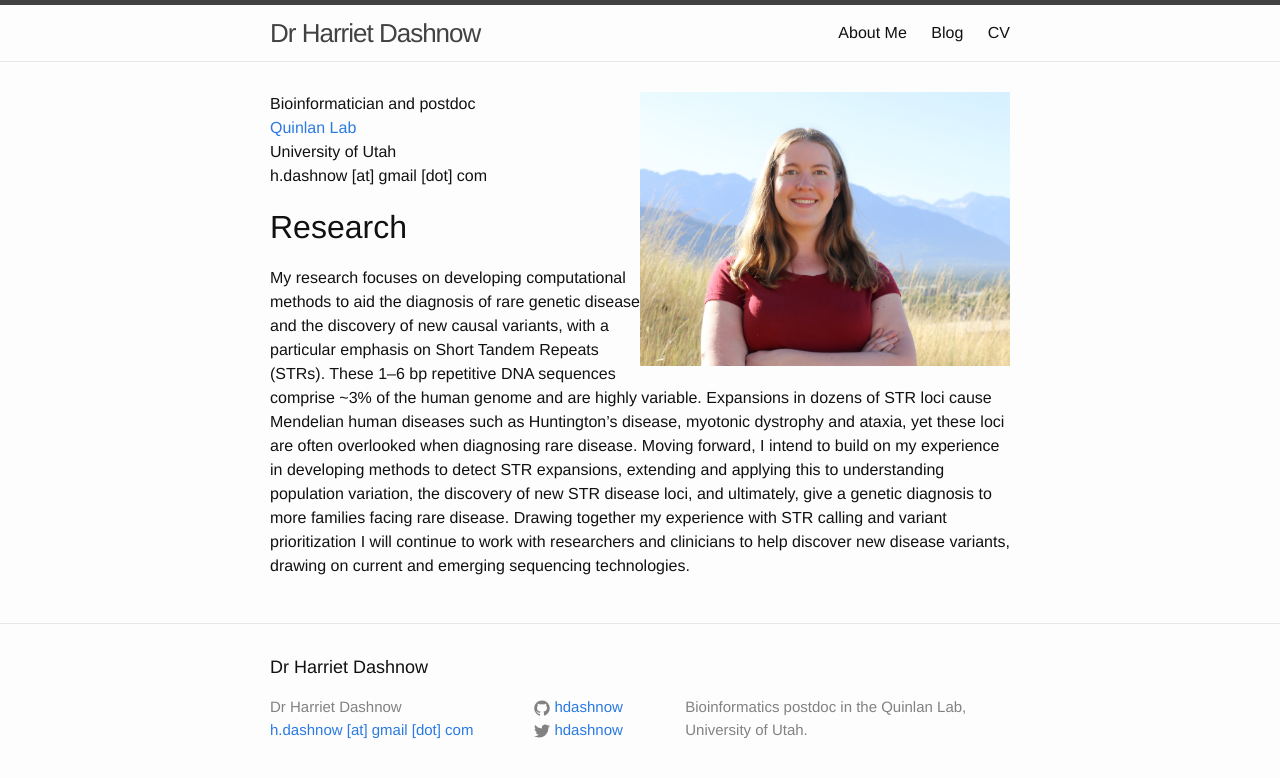
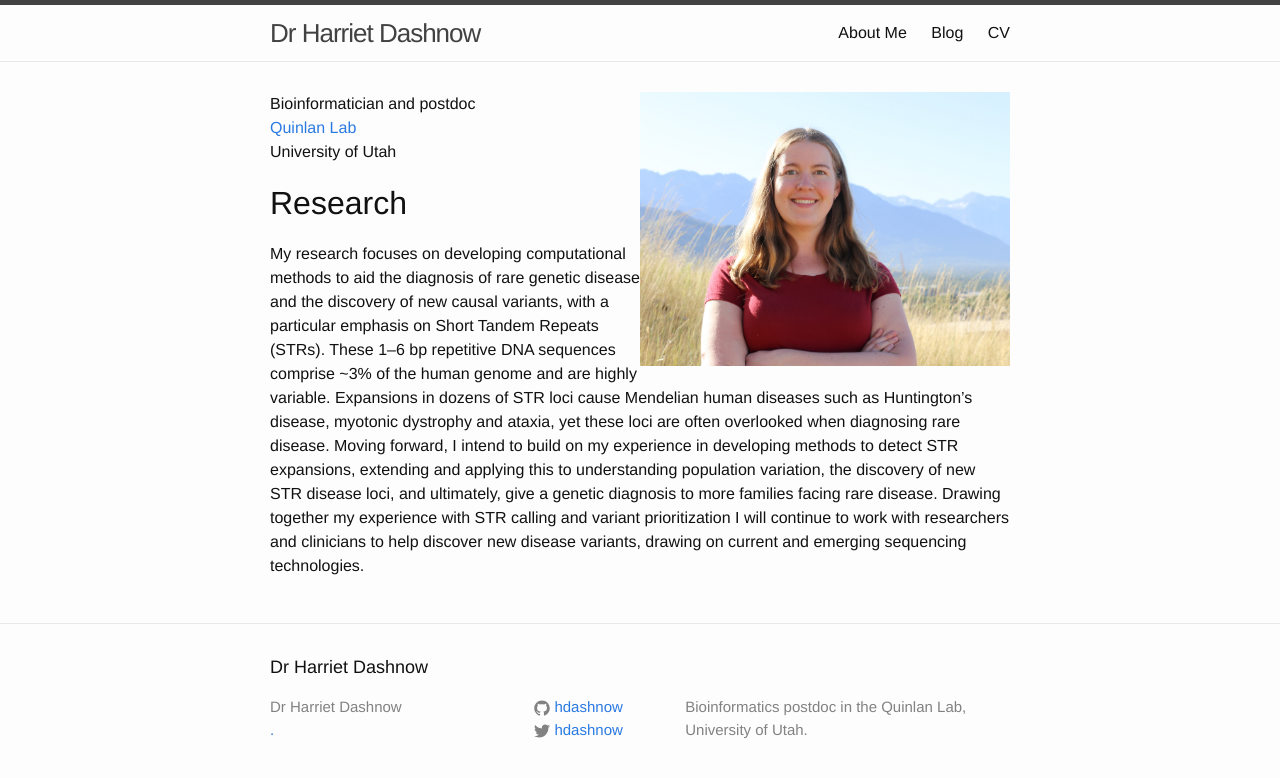
Before and after one commit to hdashnow/hdashnow.github.io, a Jekyll site: the page built from index.html, in a window 1280 px wide. Shown: the top 778 px of the page. Built offline with Jekyll 4.4.1, drawn with Linux system fonts in a browser that asks for light colours.

Commit message:
remove email

```diff
--- a/_config.yml
+++ b/_config.yml
@@ -1,6 +1,6 @@
 # Site settings
 title: Dr Harriet Dashnow
-email: h.dashnow [at] gmail [dot] com
+email: .
 description: > # this means to ignore newlines until "baseurl:"
     Bioinformatics postdoc in the Quinlan Lab, University of Utah.
 baseurl: "" # the subpath of your site, e.g. /blog/
--- a/index.html
+++ b/index.html
@@ -14,7 +14,6 @@ layout: default
   		Bioinformatician and postdoc<br>
   		<a href="http://quinlanlab.org/">Quinlan Lab</a><br>
   		University of Utah<br>
-  		h.dashnow [at] gmail [dot] com
 	    </p>
         </div>
     </div>
```
Also changed, not shown: about.md (+0 -1 lines).
